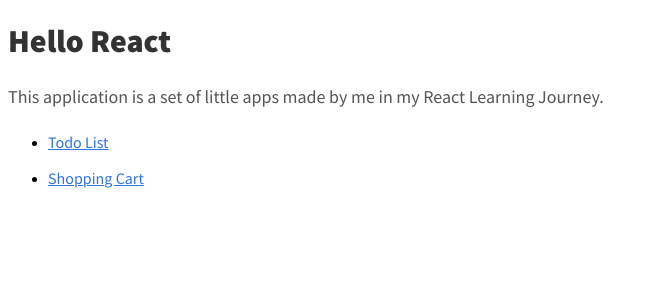
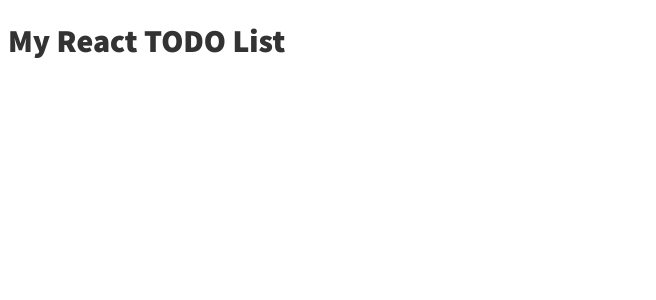
Before and after one commit to brunoorocha/react-journey, a React (Create React App) app: page /todo in a window 1280 px wide. Shown: the top 300 px of the page, without its empty margins (0-656 px from the left). Built offline with nearby package versions, Linux system fonts and the light colour scheme.

Commit message:
Created routes to switch the pages

```diff
--- a/package.json
+++ b/package.json
@@ -5,6 +5,7 @@
   "dependencies": {
     "react": "^16.5.2",
     "react-dom": "^16.5.2",
+    "react-router-dom": "^4.3.1",
     "react-scripts": "1.1.5"
   },
   "scripts": {
--- a/src/index.js
+++ b/src/index.js
@@ -1,7 +1,12 @@
 import React from 'react'
 import ReactDOM from 'react-dom'
-import App from './pages/home/App'
-import Todo from './pages/todo-page/Todo'
+import { BrowserRouter } from 'react-router-dom'
+import App from './pages/App'
 
-ReactDOM.render(<App />, document.getElementById('root'))
+ReactDOM.render(
+    <BrowserRouter>
+        <App />
+    </BrowserRouter>,
+    document.getElementById('root')
+)
 // ReactDOM.render(<Todo />, document.getElementById('todo-root'))
--- /dev/null
+++ b/src/pages/App.js
@@ -0,0 +1,15 @@
+import React from 'react'
+import { Switch, Route } from 'react-router-dom'
+import Home from './home/Home'
+import Todo from './todo-page/Todo'
+
+const App = () => (
+    <React.Fragment>
+        <Switch>
+            <Route exact path='/' component={Home} />
+            <Route path='/todo' component={Todo} />
+        </Switch>
+    </React.Fragment>
+)
+
+export default App
--- a/src/pages/home/App.js
+++ b/src/pages/home/Home.js
@@ -4,30 +4,30 @@
 import Subtitle from '../../components/subtitle/Subtitle'
 import LinkList from '../../components/link-list/LinkList'
 
-class App extends React.Component {
+class Home extends React.Component {
 
     links = [
         {
             id: 1,
             title: "Todo List",
-            url: "/sandbox/todo.html"
+            url: "/todo"
         },
         {
             id: 2,
             title: "Shopping Cart",
-            url: "/sandbox/cart.html"
+            url: "/cart"
         }
     ]
 
     render() {
         return (
-            <div>
+            <React.Fragment>
                 <Title>Hello React</Title>
                 <Subtitle>This application is a set of little apps made by me in my React Learning Journey.</Subtitle>
                 <LinkList itens={ this.links } />
-            </div>
+            </React.Fragment>
         )
     }
 }
 
-export default App
+export default Home
--- a/src/pages/todo-page/Todo.js
+++ b/src/pages/todo-page/Todo.js
@@ -1,10 +1,11 @@
 import React from 'react'
+import Title from '../../components/title/Title'
 
 class Todo extends React.Component {
 
     render() {
         return (
-            <h1>My React To-do list</h1>
+            <Title>My React TODO List</Title>
         )
     }
 }
```
Also changed, not shown: 1 other file (tests, documents, lock files or other folders).
